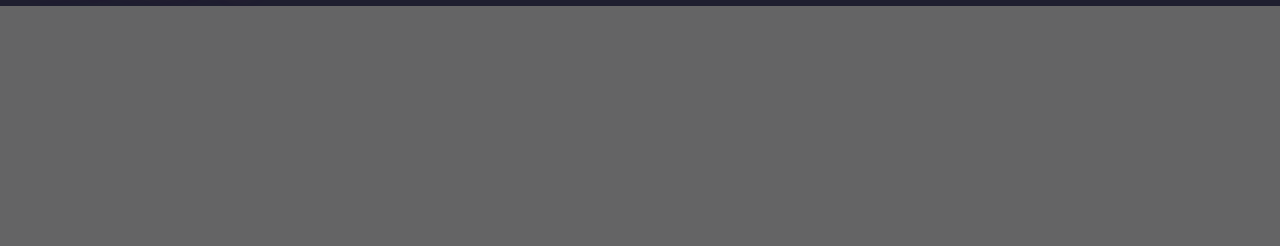
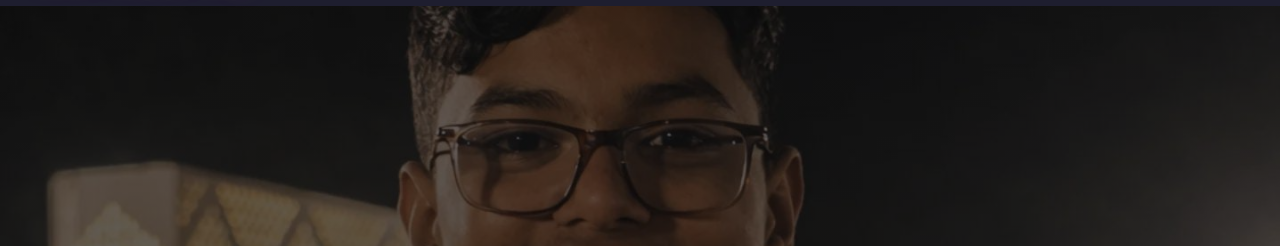
Before and after one commit to rohitroy31/.com, a plain HTML site: page index.html in a window 1280 px wide. Shown: the part 65-311 px from the top of the page. Drawn offline with Linux system fonts and the light colour scheme.

Commit message:
Update index.html

```diff
--- a/index.html
+++ b/index.html
@@ -69,7 +69,7 @@
       align-items: center;
       text-align: center;
       background: linear-gradient(rgba(0,0,0,0.6), rgba(0,0,0,0.6)),
-                  url("rohit2.jpg") center/cover no-repeat;
+                  url("rohit2.jpeg") center/cover no-repeat;
       color: #fff;
       padding: 20px;
       animation: fadeIn 2s ease-in-out;
```
